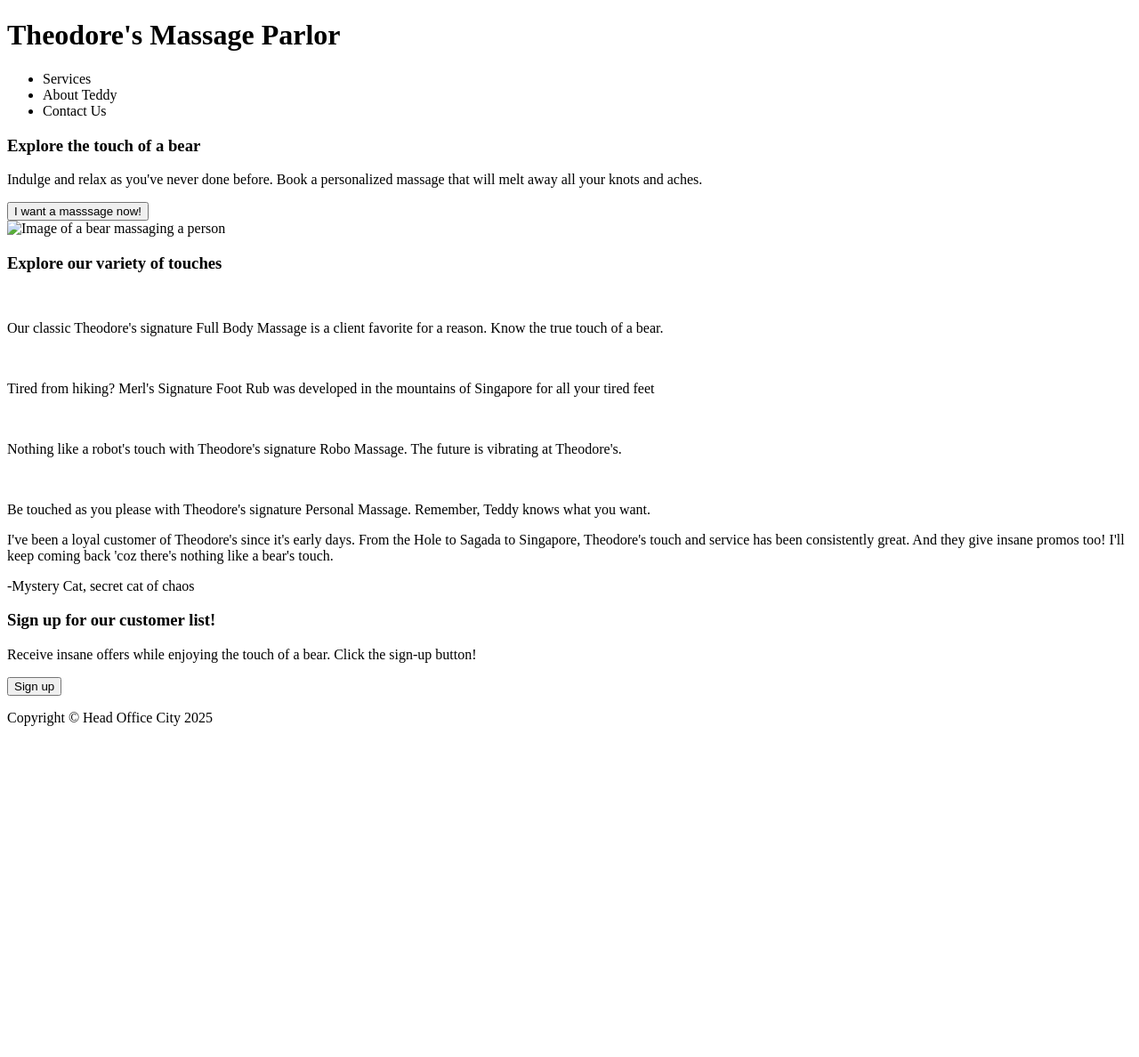
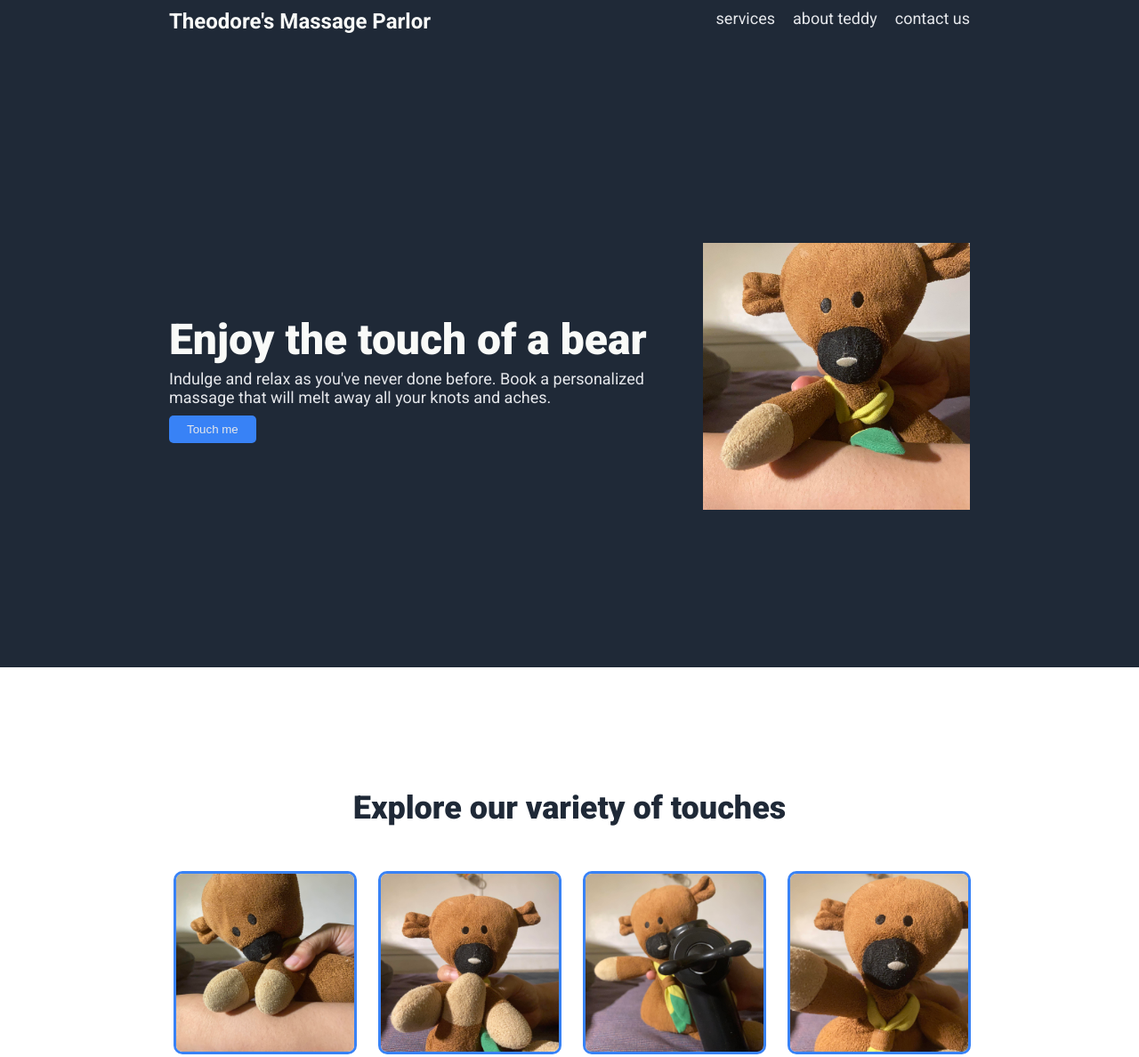
Before and after one commit to helicohedron/landing-page, a plain HTML site: page index.html in a window 1280 px wide. Shown: the top 1188 px of the page at 89% size. Before the commit the page ends 832 px from the top, so only its background shows below. Drawn offline with Linux system fonts and the light colour scheme.

Commit message:
Edited all sections for proper styling and uploaded images

```diff
--- a/index.html
+++ b/index.html
@@ -4,69 +4,85 @@
   <meta charset="UTF-8">
   <meta name="viewport" content="width=device-width, initial-scale=1.0">
   <title>Theodore's Massage Parlor</title>
+  <link rel="stylesheet" href="style.css">
+  <link rel="preconnect" href="https://fonts.googleapis.com">
+  <link rel="preconnect" href="https://fonts.gstatic.com" crossorigin>
+  <link href="https://fonts.googleapis.com/css2?family=Roboto:ital,wght@0,100..900;1,100..900&display=swap" rel="stylesheet">
 </head>
 <body>
   <!--Main cointainer-->
   <div class="container">
     <!--Header-->
-    <header>
+    <header class="header">
+      <div class="centering">
         <h1>Theodore's Massage Parlor</h1>
+        <div class="links">
           <ul>
-        <li>Services</li>
-        <li>About Teddy</li>
-        <li>Contact Us</li>
+            <li><a href="#" class="link">services</a></li>
+            <li><a href="#" class="link">about teddy</a></li>
+            <li><a href="#" class="link">contact us</a></li>
           </ul>
+        </div>
+      </div>
     </header>
 
+    <div class="main-page">
       <!--Hero section-->
-    <div class="hero-section">
+      <div class="hero section">
+        <div class="centering">
           <div class="hero-text">
-        <h3>Explore the touch of a bear</h3>
+            <h3>Enjoy the touch of a bear</h3>
             <p>Indulge and relax as you've never done before. Book a personalized massage that will melt away all your knots and aches.</p>
-        <button type="button">I want a masssage now!</button>
+            <button type="button" class="button">Touch me</button>
           </div>
           <div class="hero-image">
-        <img src="#" alt="Image of a bear massaging a person">
+            <img src="./images/teddy-fullbody1.jpg" alt="Image of a bear massaging a person">
+          </div>
         </div>
       </div>
 
       <!--Image section-->
-    <div class="image-section">
-      <h3>Explore our variety of touches</h3>
+      <div class="image section">
+        <div class="centering">
+          <h3 class="image-header">Explore our variety of touches</h3>
           <div class="thumbnail-container">
             <div class="thumbnail">
-          <img src="#" alt="">
+              <img src="./images/teddy-fullbody2.jpg" alt="Image of a bear massaging a person">
               <p>Our classic Theodore's signature Full Body Massage is a client favorite for a reason. Know the true touch of a bear.</p>
             </div>
             <div class="thumbnail">
-          <img src="#" alt="">
-          <p>Tired from hiking? Merl's Signature Foot Rub was developed in the mountains of Singapore for all your tired feet</p>
+              <img src="./images/teddy-foot1.jpg" alt="">
+              <p>Tired from hiking? Merl's Signature Foot Rub was developed in the mountains of Singapore for all your tired feet.</p>
             </div>
               <div class="thumbnail">
-          <img src="#" alt="">
+                <img src="./images/teddy-robo.jpg" alt="">
               <p>Nothing like a robot's touch with Theodore's signature Robo Massage. The future is vibrating at Theodore's.</p>
             </div>
             <div class="thumbnail">
-          <img src="#" alt="">
+              <img src="./images/teddy6.jpg" alt="">
               <p>Be touched as you please with Theodore's signature Personal Massage. Remember, Teddy knows what you want.</p>
+            </div>
           </div>
         </div>
       </div>
 
       <!--Quote section-->
-    <div class="quote-section">
+      <div class="quote section">
+        <div class="centering">
           <p>I've been a loyal customer of Theodore's since it's early days. From the Hole to Sagada to Singapore, Theodore's touch and service has been consistently great. And they give insane promos too! I'll keep coming back 'coz there's nothing like a bear's touch.</p>
-      <p>-Mystery Cat, secret cat of chaos</p>
+          <p>- Mystery Cat, secret cat of chaos</p>
+        </div>
       </div>
 
       <!--Call to action section-->
-    <div class="action-section">
-      <div class="sign-up">
+      <div class="action section">
+        <div class="centering">
           <div class="sign-up-text">
             <h3>Sign up for our customer list!</h3>
             <p>Receive insane offers while enjoying the touch of a bear. Click the sign-up button!</p>
           </div>
-        <button type="button">Sign up</button>
+          <button type="button" class="button">Sign up</button>
+        </div>
       </div>
     </div>
 
--- /dev/null
+++ b/style.css
@@ -0,0 +1,201 @@
+* {
+  margin: 0;
+  padding: 0;
+}
+
+.container {
+  font-family: "Roboto", sans-serif;
+  display: flex;
+  flex-direction: column;
+  align-items: stretch;
+  min-height: 100%;
+}
+
+/* Set height of section */
+/* Set flex */
+.section {
+  height: 650px;
+  display: flex;
+  justify-content: center;
+}
+/* Set height of header and footer */
+/* Set flex */
+.header,
+.footer {
+  height: 100px;
+  display: flex;
+  justify-content: center;
+}
+
+/* Set background colors and fonts */
+.header,
+.hero,
+.footer {
+  background-color: #1F2937;
+  color: #f9faf8
+}
+
+.quote {
+  background-color: #e5e7eb;
+  font-size: 36px;
+  font-style: italic;
+  font-weight: 200;
+}
+
+.header h1 {
+  font-size: 24px;
+}
+
+a,
+.hero-text p {
+  font-size: 18px;
+  color: #e5e7eb;
+  text-decoration: none;
+}
+
+ul {
+  list-style-type: none;
+}
+
+.hero-text h3 {
+  font-size: 48px;
+  font-weight: 900;
+}
+
+.button {
+  background-color: #3882f6;
+  color: #e5e7eb;
+  border: none;
+  padding: 8px 20px;
+  border-radius: 5px;
+}
+
+.action .button {
+  border: 1px solid #e5e7eb;
+}
+
+.image h3 {
+  font-size: 36px;
+  color: #1f2937;
+  font-weight: 900;
+}
+
+.thumbnail p {
+  font-size: 14px;
+  color: rgb(111, 111, 111)
+}
+/* Set central width */
+.centering {
+  width: 900px;
+  padding: 10px;
+}
+
+/* Per section styling */
+/* Header section */
+.header>.centering {
+  display: flex;
+  justify-content: space-between;
+}
+
+.links ul {
+  display: flex;
+  justify-content: flex-end;
+  gap: 20px;
+}
+
+/* Hero section */
+.hero>.centering {
+  display: flex;
+  justify-content: space-between;
+  align-items: center;
+  gap: 20px;
+}
+
+.hero-text {
+ margin-right: 30px;
+}
+
+.hero-text>p {
+  margin-top: 5px;
+  margin-bottom: 10px;
+}
+
+
+/* Image section */
+.image>.centering {
+  display: flex;
+  flex-direction: column;
+  justify-content: center;
+  align-items: center;
+  gap: 50px;
+}
+
+.thumbnail-container {
+  display: flex;
+  flex-flow: row wrap;
+  gap: 30px;
+}
+
+.thumbnail {
+  width: 200px;
+  box-sizing: border-box;
+  text-align: center;
+}
+
+.thumbnail>img {
+  margin-bottom: 10px;
+}
+
+/* Quote Section */
+.quote>.centering {
+  margin-top: auto;
+  margin-bottom: auto;
+  margin-left: auto;
+  margin-right: auto;
+  padding: 0;
+  text-align: justify;
+}
+
+.quote>.centering p:last-child {
+  text-align: right;
+  font-size: 28px;
+  font-weight: bold;
+  font-style: normal;
+}
+
+/* Call to Action section */
+
+.action {
+  display: flex;
+  justify-content: center;
+  align-items: center;
+  height: 400px;
+}
+
+.action>.centering {
+  background-color: #3882f6;
+  color: #e5e7eb;
+  height: 150px;
+  border-radius: 10px;
+  display: flex;
+  flex-flow: row wrap;
+  justify-content: space-around;
+  align-items: center;
+}
+
+/* Footer */
+.footer p {
+  margin-top: auto;
+  margin-bottom: auto;
+  text-align: center;
+}
+/* Images */
+.hero-image img {
+  height: 300px;
+}
+
+.thumbnail img {
+  height: 200px;
+  border-radius: 10px;
+  border: 3px solid #3882f6;
+}
```
Also changed, not shown: images/teddy-foot1.jpg (added), images/teddy-foot2.jpg (added), images/teddy-fullbody1.jpg (added), images/teddy-fullbody2.jpg (added), images/teddy-personal2.jpg (added), images/teddy-robo.jpg (added), images/teddy3.jpg (added), images/teddy6.jpg (added). Lines whose indentation alone changed are shown as unchanged.
